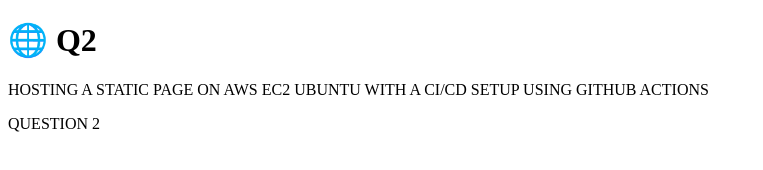
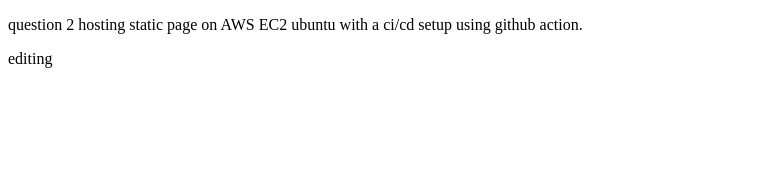
Before and after one commit to shlok38/Q2, a plain HTML site: page index.html in a window 1280 px wide. Shown: the whole page, without its empty margins (0-763 px from the left). Drawn offline with Linux system fonts and the light colour scheme.

Commit message:
Update index.html

```diff
--- a/index.html
+++ b/index.html
@@ -4,16 +4,15 @@
   <meta charset="UTF-8" />
   <meta name="viewport" content="width=device-width, initial-scale=1.0" />
   <title>Welcome to My Static Website</title>
-  <link rel="stylesheet" href="style.css" />
+
 </head>
 <body>
   <header>
-    <h1>🌐 Q2</h1>
   </header>
 
   <main>
-    <p>HOSTING A STATIC PAGE ON AWS EC2 UBUNTU WITH A CI/CD SETUP USING GITHUB ACTIONS</p>
-    <p>QUESTION 2</p>
+    <p>question 2 hosting static page on AWS EC2 ubuntu with a ci/cd setup using github action.</p>
+    <p> editing </p>
   </main>
 
 
```
